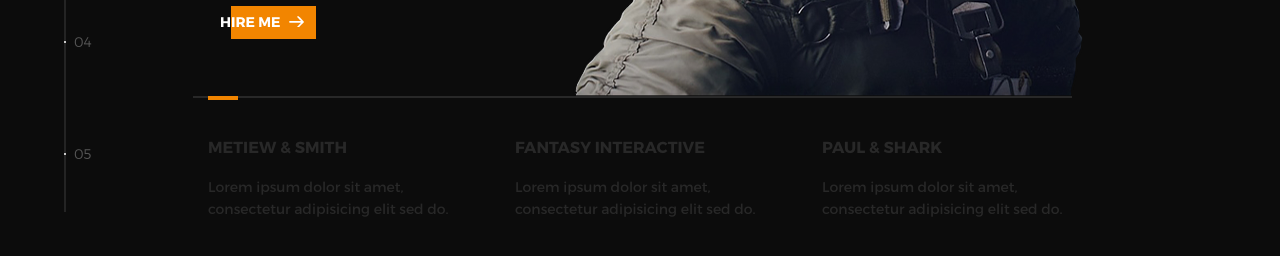
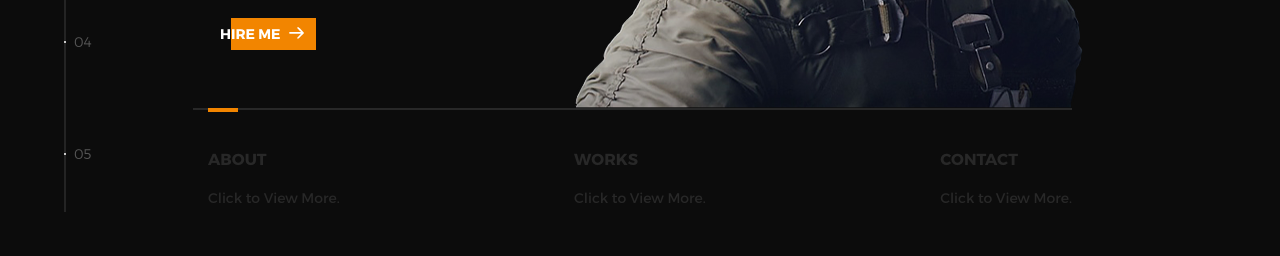
Before and after one commit to akshayn1/akshayn, a plain HTML site: page index.html in a window 1280 px wide. Shown: the part 468-724 px from the top of the page. Drawn offline with nearby package versions, Linux system fonts and the light colour scheme.

```diff
--- a/assets/css/main.css
+++ b/assets/css/main.css
@@ -1213,7 +1213,7 @@
     margin: 0 auto
 }
 .skills h3{
-    font-size: 16px;
+    font-size: 19px;
     text-transform: uppercase
 }
 .skills p {
@@ -1337,7 +1337,7 @@
 }
 
 .about--options>a:nth-child(1) {
-    background-image: url("../img/about-winners.jpg")
+    background-image: url("../img/about-skills.jpg")
 }
 
 .about--options>a:nth-child(2) {
--- a/index.html
+++ b/index.html
@@ -68,16 +68,16 @@
                 </div>
                 <div class="intro--options">
                   <a href="#0">
-                    <h3>Metiew &amp; Smith</h3>
-                    <p>Lorem ipsum dolor sit amet, consectetur adipisicing elit sed do.</p>
+                    <h3>About</h3>
+                    <p>Click to View More.</p>
                   </a>
                   <a href="#0">
-                    <h3>Fantasy interactive</h3>
-                    <p>Lorem ipsum dolor sit amet, consectetur adipisicing elit sed do.</p>
+                    <h3>Works</h3>
+                    <p>Click to View More.</p>
                   </a>
                   <a href="#0">
-                    <h3>Paul &amp; shark</h3>
-                    <p>Lorem ipsum dolor sit amet, consectetur adipisicing elit sed do.</p>
+                    <h3>Contact</h3>
+                    <p>Click to View More.</p>
                   </a>
                 </div>
               </div>
```
Also changed, not shown: assets/img/about-skills.jpg (added).
